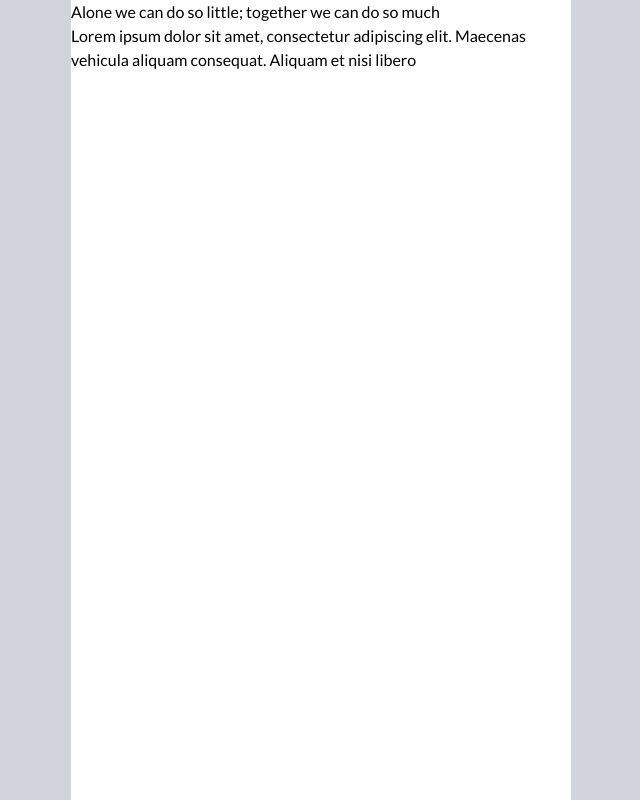
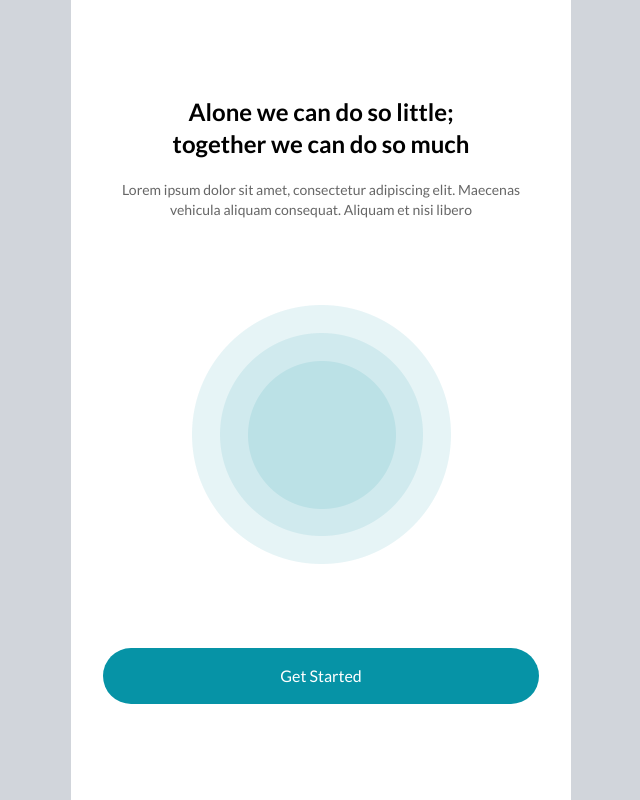
Before and after one commit to GarryLaly/SEAL-Crowdfunding-NextJS, a Next.js app: page /onboarding in a window 1280 px wide. Shown: the whole page, without its empty margins (319-959 px from the left). Built offline with nearby package versions, Linux system fonts and the light colour scheme.

Commit message:
Onboarding page

```diff
--- /dev/null
+++ b/components/Button.js
@@ -0,0 +1,21 @@
+import Link from "next/link";
+
+const Button = ({url, text, onClick}) => {
+    return onClick ? (
+        <div
+          className="bg-primary text-center text-white w-full px-2 py-4 rounded-full"
+          onClick={onClick}
+        >
+          {text}
+        </div>
+    ) : (
+        <Link
+          href={url}
+          className="bg-primary text-center text-white w-full px-2 py-4 rounded-full"
+        >
+          {text}
+        </Link>
+    );
+}
+
+export default Button;
--- a/pages/onboarding.js
+++ b/pages/onboarding.js
@@ -1,5 +1,7 @@
 import Head from "next/head";
 import Image from "next/image";
+import Link from "next/link";
+import Button from "../components/Button";
 
 const Onboarding = () => {
   return (
@@ -8,12 +10,18 @@ const Onboarding = () => {
         <title>Create Next App</title>
         <meta name="description" content="Generated by create next app" />
       </Head>
-      <div className="max-w-500px mx-auto bg-white h-full">
-        <div>Alone we can do so little; together we can do so much</div>
+      <div className="max-w-500px mx-auto bg-white h-full flex flex-col justify-between items-center px-8 py-24">
         <div>
-          Lorem ipsum dolor sit amet, consectetur adipiscing elit. Maecenas
-          vehicula aliquam consequat. Aliquam et nisi libero
+          <div className="font-bold text-2xl text-center max-w-300px mx-auto mb-5">
+            Alone we can do so little; together we can do so much
+          </div>
+          <div className="text-center text-gray1 text-sm">
+            Lorem ipsum dolor sit amet, consectetur adipiscing elit. Maecenas
+            vehicula aliquam consequat. Aliquam et nisi libero
+          </div>
         </div>
+        <Image src="/logo.png" width={259} height={259} alt="logo" />
+        <Button url="/login" text="Get Started" />
       </div>
     </div>
   );
--- a/tailwind.config.js
+++ b/tailwind.config.js
@@ -10,7 +10,14 @@ module.exports = {
     },
     extend: {
       maxWidth: {
+        "300px": "300px",
         "500px": "500px",
+      },
+      colors: {
+        primary: "#0693A6",
+        gray1: "#666666",
+      },
+      spacing: {
       },
     },
   },
```
Also changed, not shown: public/logo.png (added).
